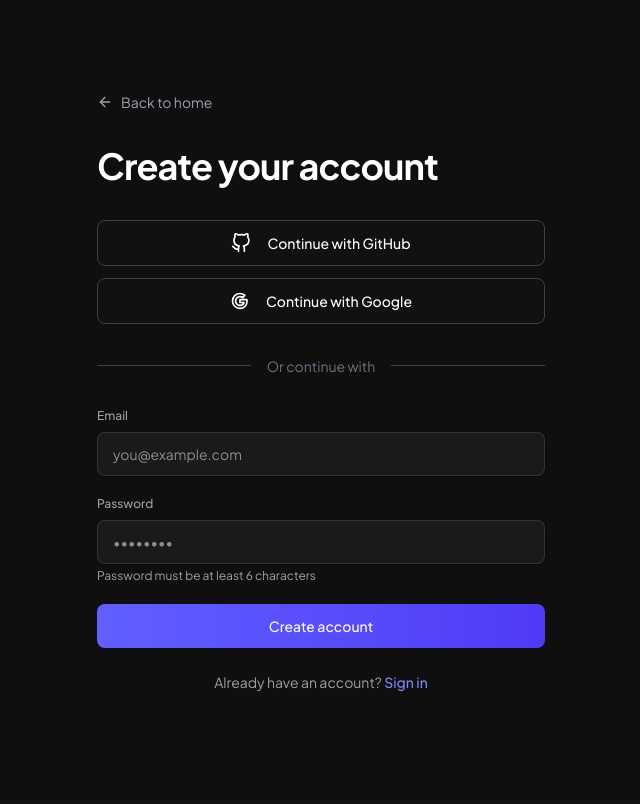
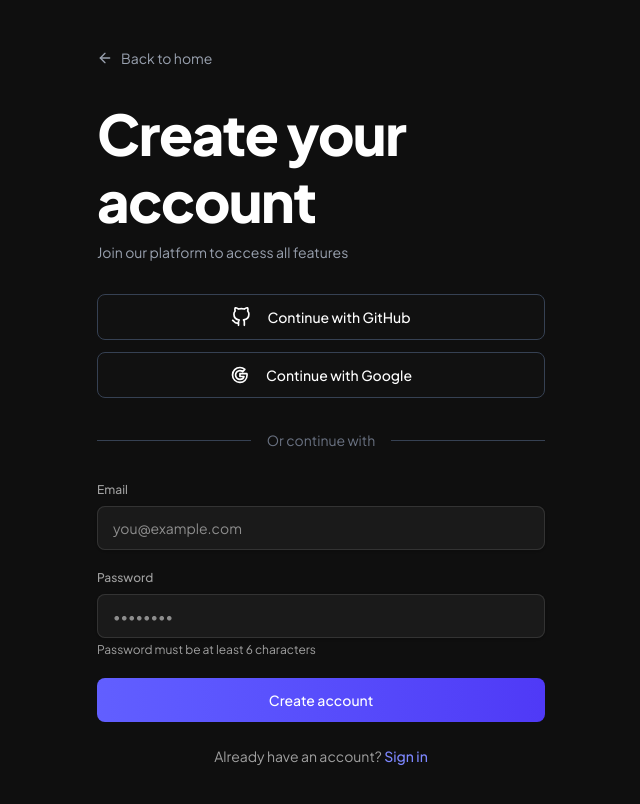
Before and after one commit to AndrxwWxng/Siden, a Next.js app: page /signup in a window 1280 px wide. Shown: the top 804 px of the page, without its empty margins (319-959 px from the left). Built offline with nearby package versions, Linux system fonts and the light colour scheme; no server answers.

Commit message:
Enhance signup page with semantic HTML and accessibility improvements

```diff
--- a/src/app/signup/page.tsx
+++ b/src/app/signup/page.tsx
@@ -7,7 +7,14 @@ import Link from 'next/link';
 import { ArrowLeft } from 'lucide-react';
 import OAuthProviders from '@/components/OAuthProviders';
 
+/**
+ * SignUp Page Component
+ *
+ * Handles user registration with email/password and OAuth providers.
+ * Includes form validation and error handling.
+ */
 export default function SignUp() {
+  // Form state
   const [email, setEmail] = useState('');
   const [password, setPassword] = useState('');
   const [error, setError] = useState('');
@@ -30,6 +37,9 @@ export default function SignUp() {
     checkSession();
   }, [router]);
 
+  /**
+   * Handle form submission for user registration
+   */
   const handleSignUp = async (e: React.FormEvent) => {
     e.preventDefault();
     setLoading(true);
@@ -108,39 +118,44 @@ export default function SignUp() {
   };
 
   return (
-    <div className="flex flex-col min-h-screen bg-[#0F0F0F] text-white">
+    <main className="flex flex-col min-h-screen bg-[#0F0F0F] text-white">
       <div className="flex-1 flex flex-col justify-center items-center py-12 px-4 sm:px-6 lg:px-8">
         <div className="w-full max-w-md space-y-8">
-          <div>
+          {/* Header section */}
+          <header>
             <Link href="/" className="flex items-center text-sm text-gray-400 hover:text-white transition-colors mb-8">
               <ArrowLeft className="w-4 h-4 mr-2" />
               Back to home
             </Link>
 
-            <h2 className="text-3xl font-bold text-white">Create your account</h2>
+            <h1 className="text-3xl font-bold text-white">Create your account</h1>
             <p className="mt-2 text-sm text-gray-400">
+              Join our platform to access all features
+            </p>
+          </header>
 
-            </p>
-          </div>
-
+          {/* Success message */}
           {message && (
-            <div className="rounded-lg bg-green-900/30 border border-green-800/50 px-4 py-3">
+            <div className="rounded-lg bg-green-900/30 border border-green-800/50 px-4 py-3" role="alert">
               <div className="text-sm text-green-400">{message}</div>
             </div>
           )}
 
+          {/* OAuth error */}
           {oauthError && (
-            <div className="rounded-lg bg-red-900/30 border border-red-800/50 px-4 py-3 mt-4">
+            <div className="rounded-lg bg-red-900/30 border border-red-800/50 px-4 py-3 mt-4" role="alert">
               <div className="text-sm text-red-400">{oauthError}</div>
             </div>
           )}
 
-          <div className="mt-8">
+          {/* OAuth providers section */}
+          <section className="mt-8">
             <OAuthProviders
               onError={setOauthError}
             />
-          </div>
+          </section>
 
+          {/* Divider */}
           <div className="mt-6 relative">
             <div className="absolute inset-0 flex items-center" aria-hidden="true">
               <div className="w-full border-t border-gray-700" />
@@ -150,6 +165,7 @@ export default function SignUp() {
             </div>
           </div>
 
+          {/* Sign up form */}
           <form onSubmit={handleSignUp} className="mt-6 space-y-5">
             <div>
               <label htmlFor="email" className="block text-xs font-medium text-[#A0A0A0] mb-2">
@@ -165,6 +181,7 @@ export default function SignUp() {
                 placeholder="you@example.com"
                 value={email}
                 onChange={(e) => setEmail(e.target.value)}
+                aria-describedby="email-description"
               />
             </div>
 
@@ -182,27 +199,31 @@ export default function SignUp() {
                 placeholder="••••••••"
                 value={password}
                 onChange={(e) => setPassword(e.target.value)}
+                aria-describedby="password-description"
               />
-              <p className="mt-1 text-xs text-[#A0A0A0]">
+              <p className="mt-1 text-xs text-[#A0A0A0]" id="password-description">
                 Password must be at least 6 characters
               </p>
             </div>
 
+            {/* Form error */}
             {error && (
-              <div className="rounded-lg bg-red-900/30 border border-red-800/50 px-4 py-3">
+              <div className="rounded-lg bg-red-900/30 border border-red-800/50 px-4 py-3" role="alert">
                 <div className="text-sm text-red-400">{error}</div>
               </div>
             )}
 
+            {/* Submit button */}
             <button
               type="submit"
               disabled={loading}
               className="relative overflow-hidden flex w-full items-center justify-center rounded-lg bg-gradient-to-r from-indigo-500 to-indigo-600 px-4 py-3 text-sm font-medium text-white hover:from-indigo-600 hover:to-indigo-700 focus:outline-none focus:ring-2 focus:ring-indigo-500 focus:ring-offset-2 focus:ring-offset-[#0F0F0F] disabled:opacity-70 transition-all group"
+              aria-live="polite"
             >
               <span className="absolute inset-0 w-full h-full bg-gradient-to-r from-purple-500/40 to-indigo-600/40 opacity-0 group-hover:opacity-100 transition-opacity duration-300"></span>
               {loading ? (
                 <span className="flex items-center relative z-10">
-                  <svg className="animate-spin -ml-1 mr-2 h-4 w-4 text-white" xmlns="http://www.w3.org/2000/svg" fill="none" viewBox="0 0 24 24">
+                  <svg className="animate-spin -ml-1 mr-2 h-4 w-4 text-white" xmlns="http://www.w3.org/2000/svg" fill="none" viewBox="0 0 24 24" aria-hidden="true">
                     <circle className="opacity-25" cx="12" cy="12" r="10" stroke="currentColor" strokeWidth="4"></circle>
                     <path className="opacity-75" fill="currentColor" d="M4 12a8 8 0 018-8V0C5.373 0 0 5.373 0 12h4zm2 5.291A7.962 7.962 0 014 12H0c0 3.042 1.135 5.824 3 7.938l3-2.647z"></path>
                   </svg>
@@ -211,7 +232,8 @@ export default function SignUp() {
               ) : <span className="relative z-10">Create account</span>}
             </button>
 
-            <div className="flex items-center justify-center mt-6">
+            {/* Sign in link */}
+            <footer className="flex items-center justify-center mt-6">
               <div className="text-center text-sm">
                 <p className="text-[#A0A0A0]">
                   Already have an account?{' '}
@@ -220,10 +242,10 @@ export default function SignUp() {
                   </Link>
                 </p>
               </div>
-            </div>
+            </footer>
           </form>
         </div>
       </div>
-    </div>
+    </main>
   );
 }
```
